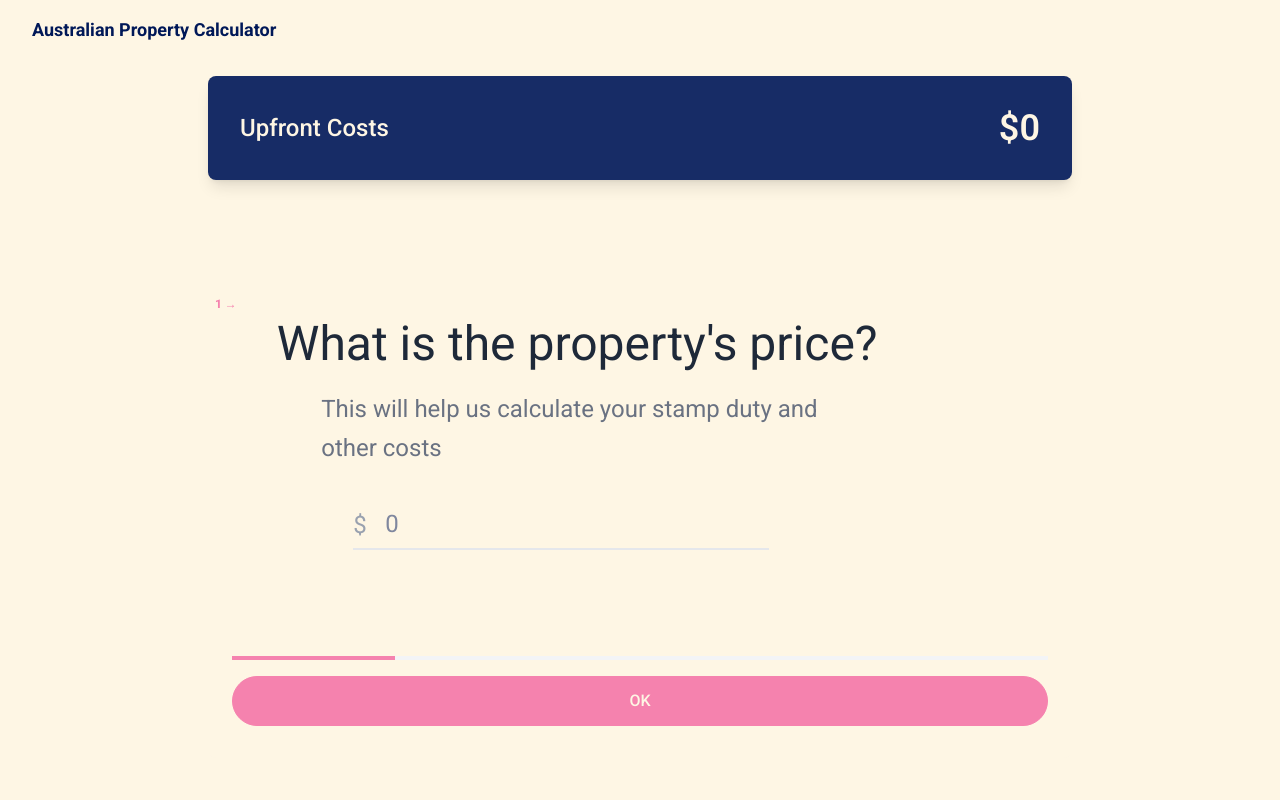
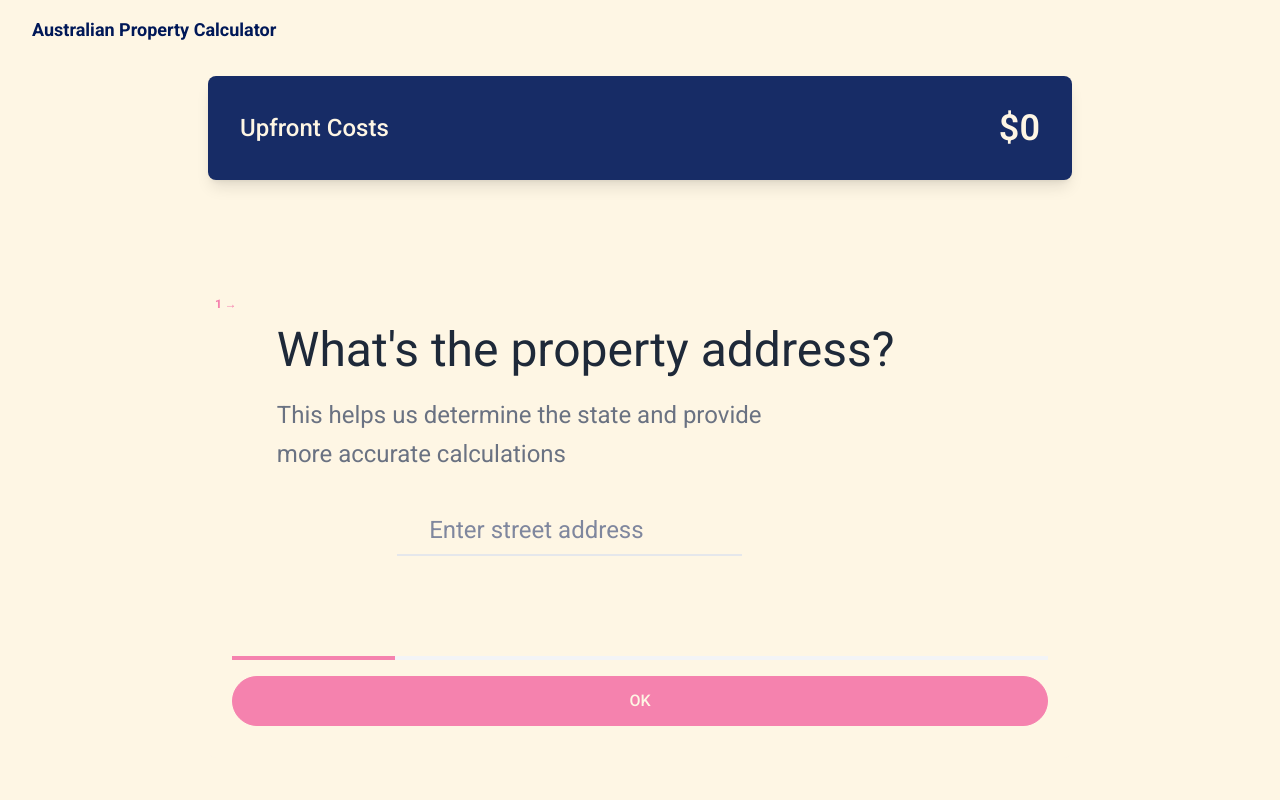
Before and after one commit to titusedwardgoh/property-cal, a Next.js app: page / in a window 1280 px wide. Shown: the top 800 px of the page. Built offline with nearby package versions, Linux system fonts and the light colour scheme; a web font is replaced by a local one.

Commit message:
buyer questions

```diff
--- a/src/components/PropertyDetails.js
+++ b/src/components/PropertyDetails.js
@@ -70,15 +70,15 @@ export default function PropertyDetails({ formData, updateFormData }) {
   const isCurrentStepValid = () => {
     switch (currentStep) {
       case 1:
+        return formData.propertyAddress && formData.propertyAddress.trim() !== '';
+      case 2:
+        return formData.selectedState && formData.selectedState.trim() !== '';
+      case 3:
+        return formData.propertyCategory && formData.propertyCategory.trim() !== '';
+      case 4:
+        return formData.propertyType && formData.propertyType.trim() !== '';
+      case 5:
         return formData.propertyPrice && formData.propertyPrice.trim() !== '';
-      case 2:
-        return formData.propertyAddress && formData.propertyAddress.trim() !== '';
-      case 3:
-        return formData.selectedState && formData.selectedState.trim() !== '';
-      case 4:
-        return formData.propertyCategory && formData.propertyCategory.trim() !== '';
-      case 5:
-        return formData.propertyType && formData.propertyType.trim() !== '';
       default:
         return false;
     }
@@ -114,44 +114,11 @@ export default function PropertyDetails({ formData, updateFormData }) {
     switch (currentStep) {
       case 1:
         return (
-          <div className="h-full flex flex-col justify-center items-center bg-base-100">
-            <div className="max-w-2xl mx-auto pr-2">
-                <h2 className="text-3xl md:text-5xl font-base text-gray-800 mb-4 leading-tight flex items-center justify-center">
-                What is the property&apos;s price?
-              </h2>
-              <p className=" md:text-2xl text-gray-500 leading-relaxed mb-8 max-w-lg mx-auto ">
-                This will help us calculate your stamp duty and other costs
-              </p>
-              <div className="max-w-md mx-auto relative pr-8">
-                <div className={`absolute left-0 top-1/2 transform -translate-y-1/2 text-2xl pointer-events-none ${
-                  formData.propertyPrice ? 'text-gray-800' : 'text-gray-400'
-                }`}>
-                  $
-                </div>
-                <input
-                  type="tel"
-                  placeholder="0"
-                  value={formData.propertyPrice ? formatCurrency(parseInt(formData.propertyPrice)).replace('$', '') : ''}
-                  onChange={(e) => {
-                    // Remove all non-digit characters and update form data
-                    const numericValue = e.target.value.replace(/[^\d]/g, '');
-                    updateFormData('propertyPrice', numericValue);
-                  }}
-                  className="w-full pl-8 pr-8 py-2 text-2xl border-b-2 border-gray-200 rounded-none focus:border-secondary focus:outline-none transition-all duration-200 hover:border-gray-300"
-                />
-              </div>
-            </div>
-          </div>
-        );
-
-      case 2:
-        return (
-          <div className="h-full flex flex-col justify-center items-center bg-base-100">
-            <div className="max-w-2xl mx-auto pr-2">
-              <h2 className="text-3xl md:text-5xl font-base text-gray-800 mb-4 leading-tight flex items-center justify-center">
+          <div className="flex flex-col mt-12 pr-2">
+            <h2 className="text-3xl md:text-5xl font-base text-gray-800 mb-4 leading-tight">
               What&apos;s the property address?
             </h2>
-              <p className="md:text-2xl text-gray-500 leading-relaxed mb-8 max-w-lg mx-auto">
+            <p className="md:text-2xl text-gray-500 leading-relaxed mb-8 max-w-lg">
               This helps us determine the state and provide more accurate calculations
             </p>
             <div className="max-w-md mx-auto relative pr-8">
@@ -164,10 +131,9 @@ export default function PropertyDetails({ formData, updateFormData }) {
               />
             </div>
           </div>
-          </div>
         );
 
-      case 3:
+      case 2:
         return (
           <div className="flex flex-col mt-12 pr-2">
             <h2 className="text-3xl md:text-5xl font-base text-gray-800 mb-4 leading-tight">
@@ -196,7 +162,7 @@ export default function PropertyDetails({ formData, updateFormData }) {
           </div>
         );
 
-      case 4:
+      case 3:
         return (
           <div className="flex flex-col mt-12 pr-2">
             <h2 className="text-3xl md:text-5xl font-base text-gray-800 mb-4 leading-tight">
@@ -228,7 +194,7 @@ export default function PropertyDetails({ formData, updateFormData }) {
           </div>
         );
 
-      case 5:
+      case 4:
         return (
           <div className="flex flex-col mt-12 pr-2">
             <h2 className="text-3xl md:text-5xl font-base text-gray-800 mb-4 leading-tight">
@@ -264,7 +230,37 @@ export default function PropertyDetails({ formData, updateFormData }) {
           </div>
         );
 
-
+      case 5:
+        return (
+          <div className="h-full flex flex-col justify-center items-center bg-base-100">
+            <div className="max-w-2xl mx-auto pr-2">
+                <h2 className="text-3xl md:text-5xl font-base text-gray-800 mb-4 leading-tight flex items-center justify-center">
+                What is the property&apos;s price?
+              </h2>
+              <p className=" md:text-2xl text-gray-500 leading-relaxed mb-8 max-w-lg mx-auto ">
+                This will help us calculate your stamp duty and other costs
+              </p>
+              <div className="max-w-md mx-auto relative pr-8">
+                <div className={`absolute left-0 top-1/2 transform -translate-y-1/2 text-2xl pointer-events-none ${
+                  formData.propertyPrice ? 'text-gray-800' : 'text-gray-400'
+                }`}>
+                  $
+                </div>
+                <input
+                  type="tel"
+                  placeholder="0"
+                  value={formData.propertyPrice ? formatCurrency(parseInt(formData.propertyPrice)).replace('$', '') : ''}
+                  onChange={(e) => {
+                    // Remove all non-digit characters and update form data
+                    const numericValue = e.target.value.replace(/[^\d]/g, '');
+                    updateFormData('propertyPrice', numericValue);
+                  }}
+                  className="w-full pl-8 pr-8 py-2 text-2xl border-b-2 border-gray-200 rounded-none focus:outline-none transition-all duration-200 hover:border-gray-300"
+                />
+              </div>
+            </div>
+          </div>
+        );
 
       default:
         return null;
--- a/src/components/shared/FormNavigation.js
+++ b/src/components/shared/FormNavigation.js
@@ -16,11 +16,8 @@ export default function useFormNavigation({
       if (isComplete) {
         onComplete?.();
       } else if (isCurrentStepValid()) {
-        if (currentStep === totalSteps) {
-          onComplete?.();
-        } else {
-          onNext?.();
-        }
+        // Always call onNext, let the form handle completion logic
+        onNext?.();
       }
     } else if (event.key === 'Escape') {
       event.preventDefault();
```
Lines whose indentation alone changed are shown as unchanged.
